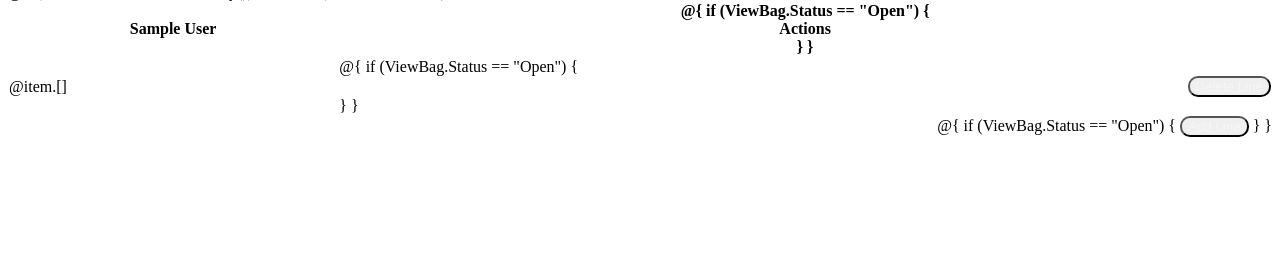
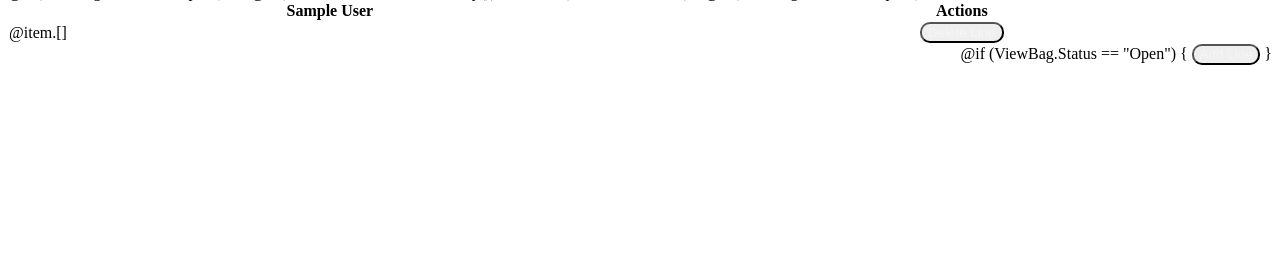
Before and after one commit to NOBERT167/CodeGenius_Backend, a Python web app: template app/templates/lines_view_template.j2 in a window 1280 px wide. Shown: the part 43-300 px from the top of the page. Run offline with Jinja, Linux system fonts and the light colour scheme; the template is opened without the code that fills it: most values are stand-ins (such as "Sample title", 1, 10 or a date in 2020).

Commit message:
Refactor lines templates and improve key handling
Updated controller and view templates to use 'docNo' instead of 'headerNo' for line filtering and AJAX requests. Improved primary key detection in controller template, streamlined conditional rendering in lines view, and added 'btn' class to main view action button for consistency.

```diff
--- a/app/templates/document_view_template.j2
+++ b/app/templates/document_view_template.j2
@@ -140,7 +140,7 @@
             type: "GET",
             dataType: "html",
             url: "/{{ page_name }}/{{ page_name }}Lines",
-            data: { headerNo: Code, status: Status },
+            data: { docNo: Code, status: Status },
             success: function (data) {
                 $("#divLines").html(data);
                 HideProgress();
--- a/app/templates/lines_controller_method_template.j2
+++ b/app/templates/lines_controller_method_template.j2
@@ -1,9 +1,10 @@
-        public PartialViewResult {{ page_name }}Lines(string headerNo, string status)
+        public PartialViewResult {{ page_name }}Lines(string docNo, string status)
         {
             try
             {
                 ViewBag.Status = status;
-                var rsrceReq = $"{{ entity_name }}?$filter=Document_No eq '{headerNo}'&$format=json";
+                //adjust filter based on foreign key of the header
+                var rsrceReq = $"{{ entity_name }}?$filter=Document_No eq '{docNo}'&$format=json";
                 var httpResponse = Credentials.GetOdataData(rsrceReq);
 
                 using var streamReader = new StreamReader(httpResponse.GetResponseStream());
--- a/app/templates/lines_view_template.j2
+++ b/app/templates/lines_view_template.j2
@@ -5,14 +5,10 @@
         <thead style="">
             <tr>{% for prop in properties %}
                 <th>{{ prop.display_name }}</th>{% endfor %}
-                <th>
-                    @{
-                        if (ViewBag.Status == "Open")
+                @if (ViewBag.Status == "Open")
                     {
-                            <div>Actions</div>
+                        <th>Actions</th>
                     }
-                    }
-                </th>
             </tr>
         </thead>
         <tbody>
@@ -22,32 +18,28 @@
                 {
                     <tr>{% for prop in properties %}
                         <td>@item.{{ prop.csharp_name }}</td>{% endfor %}
+                        @if (ViewBag.Status == "Open")
+                            {
                             <td>
-                            @{
-                                if (ViewBag.Status == "Open")
-                                {
-                                    <div style="text-align:right">
+                                <div style="text-align:center">
                                     <button class="btn btn-danger" style="color:whitesmoke; border-radius:10px" onclick="Delete{{ page_name }}Line('@item.Line_No');">
                                         <i class="fa fa-trash" aria-hidden="true"></i>
                                         Delete Line
                                     </button>
                                 </div>
+                            </td>
                             }
-                            }
-                        </td>
                     </tr>
                 }
             }
         </tbody>
     </table>
  <div align="right">
-     @{
-        if (ViewBag.Status == "Open")
+     @if (ViewBag.Status == "Open")
         {
             <button class="btn action-buttons" style="color:whitesmoke; border-radius:10px" onclick="Add{{ page_name }}Line();">
                 <i class="fa fa-plus-circle" aria-hidden="true"></i> Add Line
             </button>
-        }
         }
 </div>
 </div>
--- a/app/templates/main_view_template.j2
+++ b/app/templates/main_view_template.j2
@@ -15,7 +15,7 @@
 <div class="card">
     <div class="card-header">
         <div style="text-align:right">
-            <button class="action-buttons" onclick="New{{ page_name }}();">
+            <button class="btn action-buttons" onclick="New{{ page_name }}();">
                 <i class="fa fa-plus-circle" aria-hidden="true"></i> New {{ page_name }}
             </button>
         </div>
```
Also changed, not shown: app/templates/controller_template.j2 (+10 -3 lines). Lines whose indentation alone changed are shown as unchanged.
